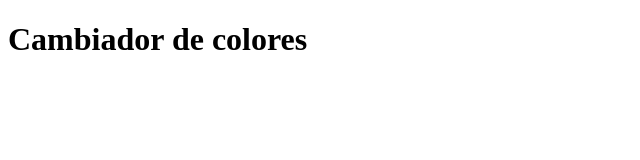
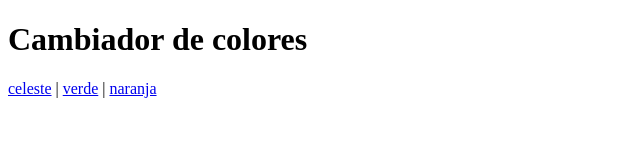
Before and after one commit to exegeses/git-50897, a plain HTML site: page colores.html in a window 1280 px wide. Shown: the whole page, without its empty margins (0-640 px from the left). Drawn offline with Linux system fonts and the light colour scheme.

Commit message:
menu de cambio de color

```diff
--- a/colores.html
+++ b/colores.html
@@ -8,7 +8,11 @@
 <body>
     <h1>Cambiador de colores</h1>
 
-
+    <nav>
+        <a href="#">celeste</a> |
+        <a href="#">verde</a> |
+        <a href="#">naranja</a>
+    </nav>
 
 </body>
 </html>
```
